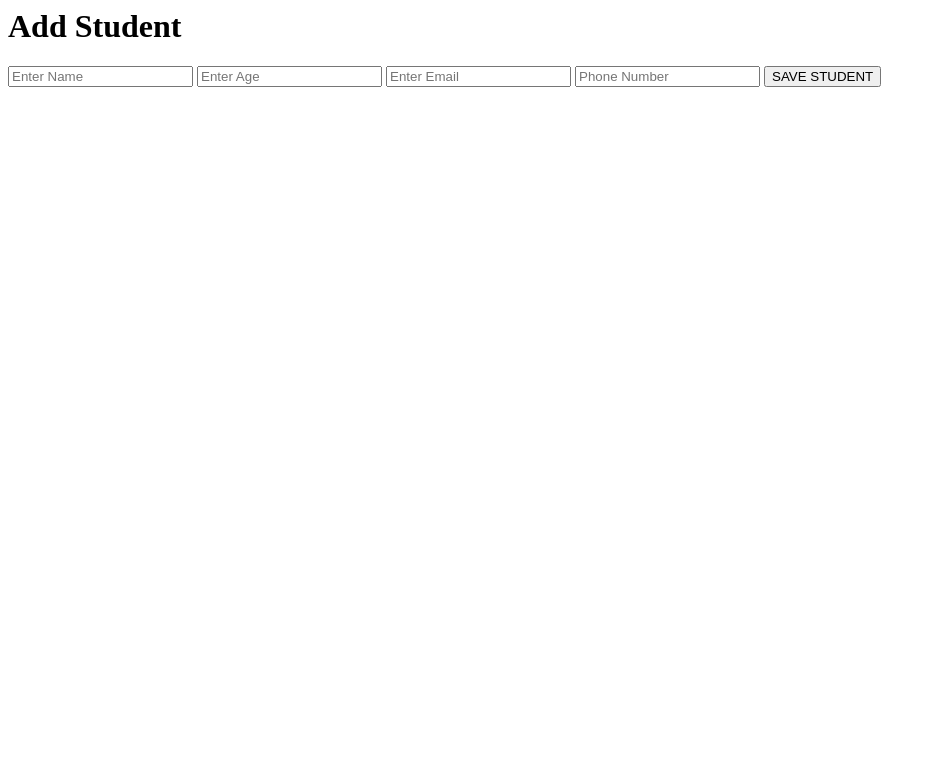
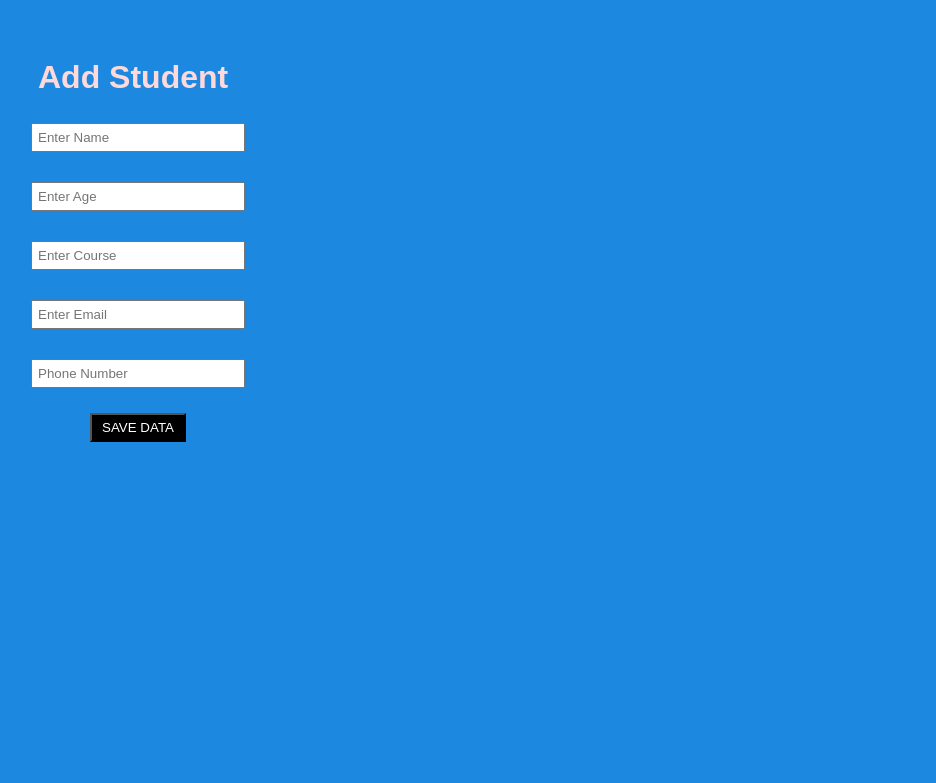
Before and after one commit to faaaaaa6/student-management-system, a Django app: page /add/ in a window 1280 px wide. Shown: the top 783 px of the page, without its empty margins (0-936 px from the left). Run offline with Django 5.2, Linux system fonts and the light colour scheme.

Commit message:
updated student frontend

```diff
--- a/add_student/models.py
+++ b/add_student/models.py
@@ -6,7 +6,9 @@ class Student(models.Model):
     age = models.IntegerField()
     email = models.EmailField()
     phone = models.CharField(max_length=12)
+    course = models.CharField(max_length=50)
     created_at = models.DateTimeField(auto_now_add=True)
+
 
 
     def __str__(self):
--- /dev/null
+++ b/add_student/static/css/style.css
@@ -0,0 +1,33 @@
+body{
+  font-family: Arial,sans-serif;
+  padding:30px;
+  background-color: rgb(29, 136, 224);
+}
+
+form {
+  width: 200px;
+}
+
+input{
+  width: 200px;
+  padding: 5px;
+  margin: 5px ;
+}
+
+button{
+
+  padding:5px 10px;
+  background-color: rgb(0, 0, 0);
+  color:white;
+}
+
+.tables {
+    display: flex;
+    flex-direction: column;
+    align-items: center;
+    gap: 20px;
+}
+
+h1{
+  color:rgb(255, 217, 217)
+}
--- a/add_student/templates/add_student.html
+++ b/add_student/templates/add_student.html
@@ -1,16 +1,28 @@
+{%load static%}
+
+<!DOCTYPE html>
+<html>
+<head>
+    <title>Add Student</title>
+
+    <link rel="stylesheet" href="{% static 'css/style.css' %}">
+
 <h1>Add Student</h1>
 
 <form method="POST">
   {% csrf_token %}
+<div class="tables">
 
-  <input type="text" name="name" placeholder="Enter Name">
+  <tables><input type="text" name="name" placeholder="Enter Name"></tables>
 
-  <input type="number" name="age" placeholder="Enter Age"\n>
+  <tables><input type="number" name="age" placeholder="Enter Age"\n></tables>
 
-  <input type="email" name="email" placeholder="Enter Email">
+  <tables><input type= "text" name="course" placeholder="Enter Course"></tables>
+
+  <tables><input type="email" name="email" placeholder="Enter Email"></tables>
 
   <input type="text" name="phone" placeholder="Phone Number">
 
-  <button type="submit" >SAVE STUDENT</button>
+  <button type="submit" >SAVE DATA </button>
 
 </form>
--- a/add_student/views.py
+++ b/add_student/views.py
@@ -7,16 +7,18 @@ def add_student(request):
         name = request.POST["name"]
         age = request.POST["age"]
         email = request.POST["email"]
-        phone = request.POST['phone']
+        phone = request.POST["phone"]
+        course= request.POST["course"]
 
 
 
-        Student.object.create(
+        Student.objects.create(
 
             name=name,
             age=age,
             email=email,
-            phone=phone
+            phone=phone,
+            course=course
 
 
         )
```
Also changed, not shown: add_student/migrations/0002_student_course.py (added).
